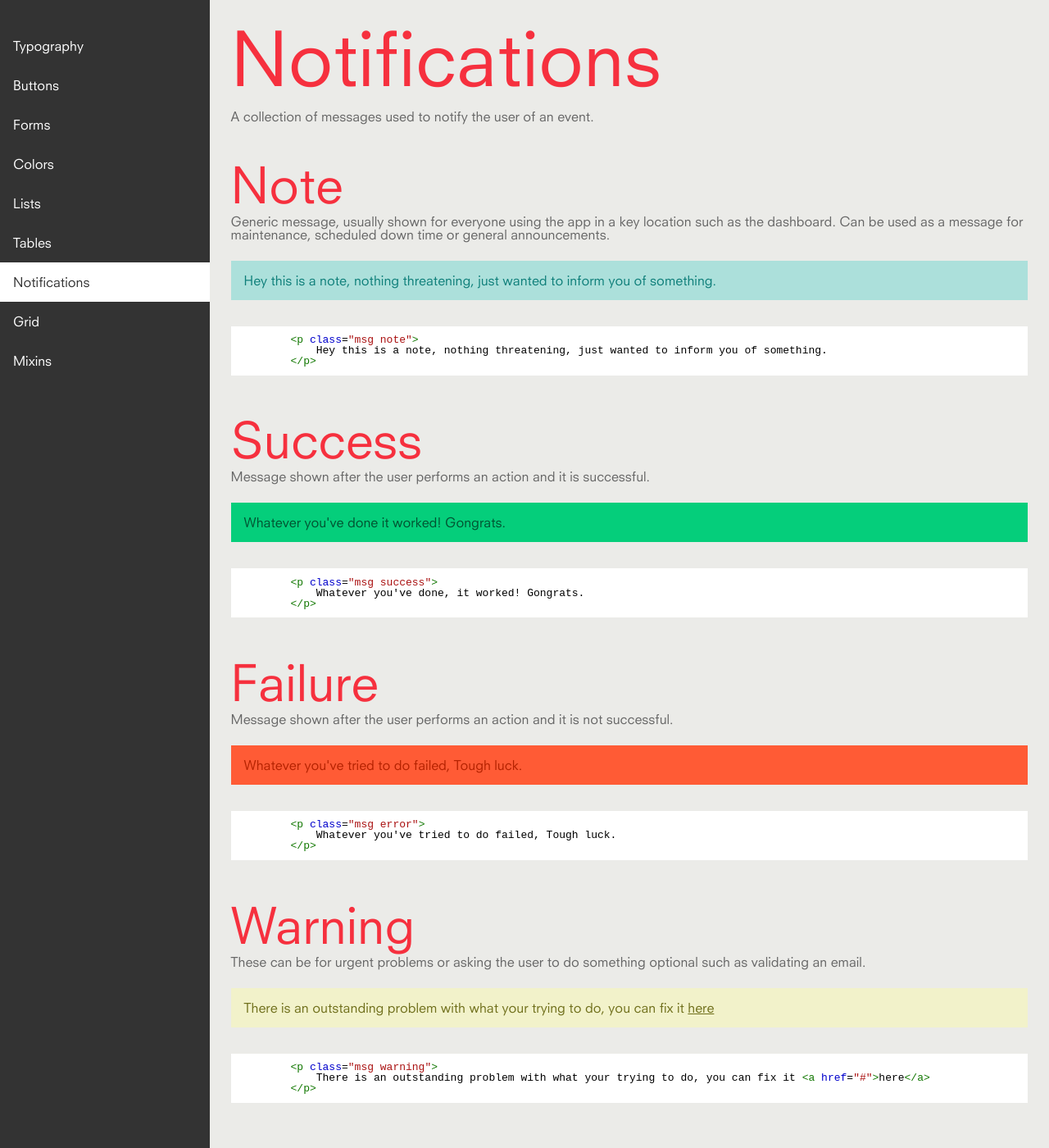
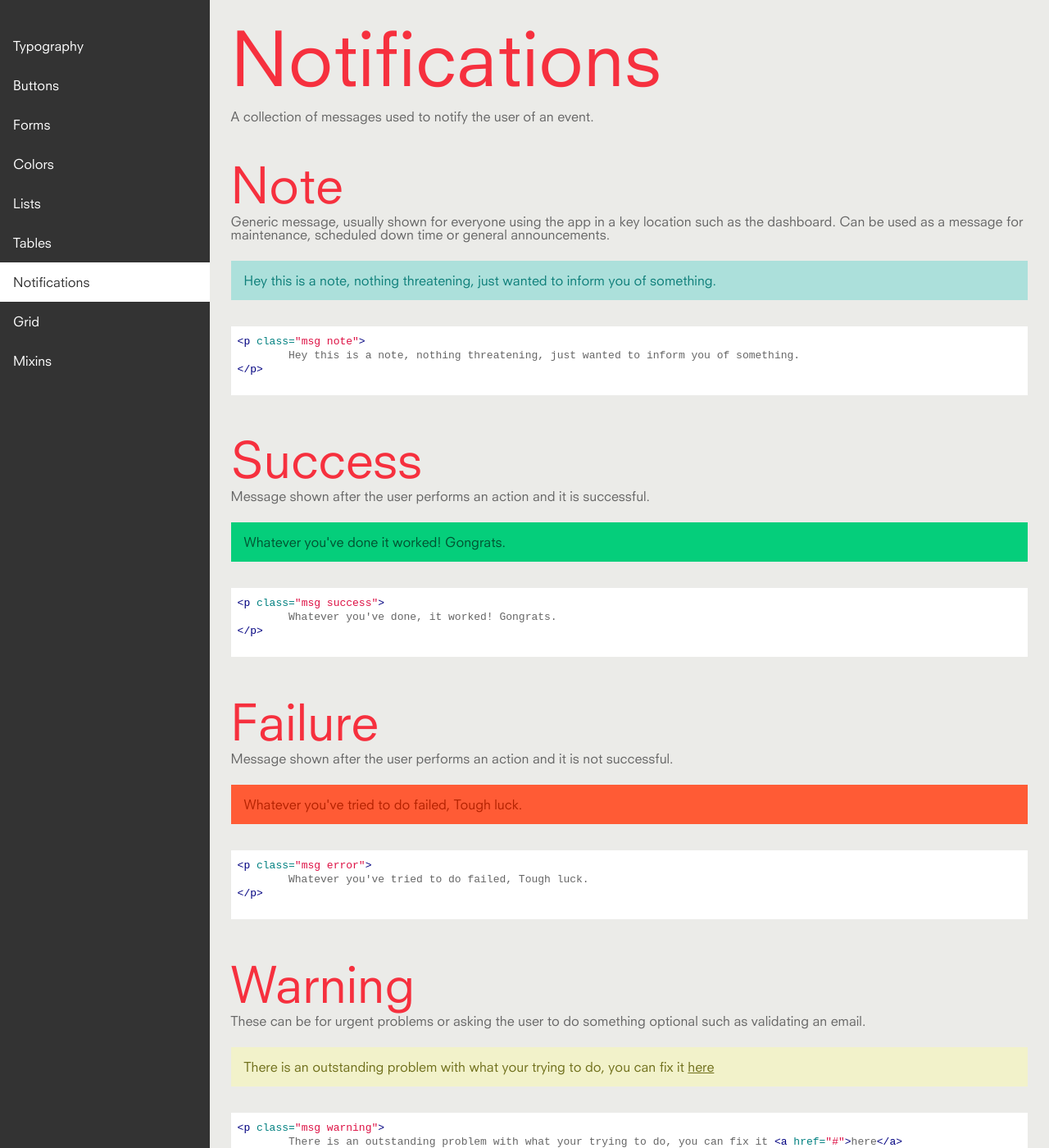
Before and after one commit to EMT/patterns, a Jekyll site: the page built from notifications.html, in a window 1280 px wide and 1400 px high. Shown: the whole window at 82% size. Built offline with Jekyll 4.4.1, drawn with Linux system fonts in a browser that asks for light colours; nearby versions of some CDN libraries.

Commit message:
Swapping code blocks to Jekyll highlighting

```diff
--- a/main.css
+++ b/main.css
@@ -664,259 +664,203 @@ div.CodeMirror-cursors {
   .CodeMirror div.CodeMirror-cursors {
     visibility: hidden; } }
 .highlight {
-  background: #ffffff; }
-
+  background: #ffffff;
+  /* Comment */
+  /* Keyword */
+  /* Operator */
+  /* Comment.Multiline */
+  /* Comment.Preproc */
+  /* Comment.Single */
+  /* Comment.Special */
+  /* Generic.Deleted */
+  /* Generic.Deleted.Specific */
+  /* Generic.Emph */
+  /* Generic.Error */
+  /* Generic.Heading */
+  /* Generic.Inserted */
+  /* Generic.Inserted.Specific */
+  /* Generic.Output */
+  /* Generic.Prompt */
+  /* Generic.Strong */
+  /* Generic.Subheading */
+  /* Generic.Traceback */
+  /* Keyword.Constant */
+  /* Keyword.Declaration */
+  /* Keyword.Pseudo */
+  /* Keyword.Reserved */
+  /* Keyword.Type */
+  /* Literal.Number */
+  /* Literal.String */
+  /* Name.Attribute */
+  /* Name.Builtin */
+  /* Name.Class */
+  /* Name.Constant */
+  /* Name.Entity */
+  /* Name.Exception */
+  /* Name.Function */
+  /* Name.Namespace */
+  /* Name.Tag */
+  /* Name.Variable */
+  /* Operator.Word */
+  /* Text.Whitespace */
+  /* Literal.Number.Float */
+  /* Literal.Number.Hex */
+  /* Literal.Number.Integer */
+  /* Literal.Number.Oct */
+  /* Literal.String.Backtick */
+  /* Literal.String.Char */
+  /* Literal.String.Doc */
+  /* Literal.String.Double */
+  /* Literal.String.Escape */
+  /* Literal.String.Heredoc */
+  /* Literal.String.Interpol */
+  /* Literal.String.Other */
+  /* Literal.String.Regex */
+  /* Literal.String.Single */
+  /* Literal.String.Symbol */
+  /* Name.Builtin.Pseudo */
+  /* Name.Variable.Class */
+  /* Name.Variable.Global */
+  /* Name.Variable.Instance */
+  /* Literal.Number.Integer.Long */ }
+  .highlight pre {
+    padding: 0.5em;
+    box-sizing: border-box;
+    -moz-box-sizing: border-box;
+    overflow: scroll; }
+  .highlight pre code {
+    white-space: pre; }
   .highlight .c {
     color: #999988;
     font-style: italic; }
-
-/* Comment */
-.highlight .err {
-  color: #a61717;
-  background-color: #e3d2d2; }
-
-/* Error */
   .highlight .k {
     font-weight: bold; }
-
-/* Keyword */
   .highlight .o {
     font-weight: bold; }
-
-/* Operator */
   .highlight .cm {
     color: #999988;
     font-style: italic; }
-
-/* Comment.Multiline */
   .highlight .cp {
     color: #999999;
     font-weight: bold; }
-
-/* Comment.Preproc */
   .highlight .c1 {
     color: #999988;
     font-style: italic; }
-
-/* Comment.Single */
   .highlight .cs {
     color: #999999;
     font-weight: bold;
     font-style: italic; }
-
-/* Comment.Special */
   .highlight .gd {
     color: #000000;
     background-color: #ffdddd; }
-
-/* Generic.Deleted */
   .highlight .gd .x {
     color: #000000;
     background-color: #ffaaaa; }
-
-/* Generic.Deleted.Specific */
   .highlight .ge {
     font-style: italic; }
-
-/* Generic.Emph */
   .highlight .gr {
     color: #aa0000; }
-
-/* Generic.Error */
   .highlight .gh {
     color: #999999; }
-
-/* Generic.Heading */
   .highlight .gi {
     color: #000000;
     background-color: #ddffdd; }
-
-/* Generic.Inserted */
   .highlight .gi .x {
     color: #000000;
     background-color: #aaffaa; }
-
-/* Generic.Inserted.Specific */
   .highlight .go {
     color: #888888; }
-
-/* Generic.Output */
   .highlight .gp {
     color: #555555; }
-
-/* Generic.Prompt */
   .highlight .gs {
     font-weight: bold; }
-
-/* Generic.Strong */
   .highlight .gu {
     color: #aaaaaa; }
-
-/* Generic.Subheading */
   .highlight .gt {
     color: #aa0000; }
-
-/* Generic.Traceback */
   .highlight .kc {
     font-weight: bold; }
-
-/* Keyword.Constant */
   .highlight .kd {
     font-weight: bold; }
-
-/* Keyword.Declaration */
   .highlight .kp {
     font-weight: bold; }
-
-/* Keyword.Pseudo */
   .highlight .kr {
     font-weight: bold; }
-
-/* Keyword.Reserved */
   .highlight .kt {
     color: #445588;
     font-weight: bold; }
-
-/* Keyword.Type */
   .highlight .m {
     color: #009999; }
-
-/* Literal.Number */
   .highlight .s {
     color: #dd1144; }
-
-/* Literal.String */
   .highlight .na {
     color: teal; }
-
-/* Name.Attribute */
   .highlight .nb {
     color: #0086b3; }
-
-/* Name.Builtin */
   .highlight .nc {
     color: #445588;
     font-weight: bold; }
-
-/* Name.Class */
   .highlight .no {
     color: teal; }
-
-/* Name.Constant */
   .highlight .ni {
     color: purple; }
-
-/* Name.Entity */
   .highlight .ne {
     color: #990000;
     font-weight: bold; }
-
-/* Name.Exception */
   .highlight .nf {
     color: #990000;
     font-weight: bold; }
-
-/* Name.Function */
   .highlight .nn {
     color: #555555; }
-
-/* Name.Namespace */
   .highlight .nt {
     color: navy; }
-
-/* Name.Tag */
   .highlight .nv {
     color: teal; }
-
-/* Name.Variable */
   .highlight .ow {
     font-weight: bold; }
-
-/* Operator.Word */
   .highlight .w {
     color: #bbbbbb; }
-
-/* Text.Whitespace */
   .highlight .mf {
     color: #009999; }
-
-/* Literal.Number.Float */
   .highlight .mh {
     color: #009999; }
-
-/* Literal.Number.Hex */
   .highlight .mi {
     color: #009999; }
-
-/* Literal.Number.Integer */
   .highlight .mo {
     color: #009999; }
-
-/* Literal.Number.Oct */
   .highlight .sb {
     color: #dd1144; }
-
-/* Literal.String.Backtick */
   .highlight .sc {
     color: #dd1144; }
-
-/* Literal.String.Char */
   .highlight .sd {
     color: #dd1144; }
-
-/* Literal.String.Doc */
   .highlight .s2 {
     color: #dd1144; }
-
-/* Literal.String.Double */
   .highlight .se {
     color: #dd1144; }
-
-/* Literal.String.Escape */
   .highlight .sh {
     color: #dd1144; }
-
-/* Literal.String.Heredoc */
   .highlight .si {
     color: #dd1144; }
-
-/* Literal.String.Interpol */
   .highlight .sx {
     color: #dd1144; }
-
-/* Literal.String.Other */
   .highlight .sr {
     color: #009926; }
-
-/* Literal.String.Regex */
   .highlight .s1 {
     color: #dd1144; }
-
-/* Literal.String.Single */
   .highlight .ss {
     color: #990073; }
-
-/* Literal.String.Symbol */
   .highlight .bp {
     color: #999999; }
-
-/* Name.Builtin.Pseudo */
   .highlight .vc {
     color: teal; }
-
-/* Name.Variable.Class */
   .highlight .vg {
     color: teal; }
-
-/* Name.Variable.Global */
   .highlight .vi {
     color: teal; }
-
-/* Name.Variable.Instance */
   .highlight .il {
     color: #009999; }
 
-/* Literal.Number.Integer.Long */
 .form-group {
   margin-bottom: 20px; }
 
--- a/notifications.html
+++ b/notifications.html
@@ -12,26 +12,23 @@ layout: default
 			<p class="msg note">
 					Hey this is a note, nothing threatening, just wanted to inform you of something.
 			</p>
-<!-- This needs to be without indentation as it will show it in the example -->
-		<textarea data-mode="text/html" class="js-code-pattern">
+			{% highlight html %}
 <p class="msg note">
 	Hey this is a note, nothing threatening, just wanted to inform you of something.
-		</p></textarea>
+</p>
+			{% endhighlight %}
 		</div>
 		<div class="element">
 			<h4>Success</h4>
 			<p>Message shown after the user performs an action and it is successful.</p>
-			<div class="left">
 			<p class="msg success">
 					Whatever you've done it worked! Gongrats.
 			</p>
-			</div>
-			<div class="left">
-		<textarea data-mode="text/html" class="js-code-pattern">
+			{% highlight html %}
 <p class="msg success">
 	Whatever you've done, it worked! Gongrats.
-		</p></textarea>
-		</div>
+</p>
+			{% endhighlight %}
 		</div>
 		<div class="element">
 			<h4>Failure</h4>
@@ -39,10 +36,11 @@ layout: default
 			<p class="msg error">
 					Whatever you've tried to do failed, Tough luck.
 			</p>
-		<textarea data-mode="text/html" class="js-code-pattern">
+			{% highlight html %}
 <p class="msg error">
 	Whatever you've tried to do failed, Tough luck.
-		</p></textarea>
+</p>
+			{% endhighlight %}
 		</div>
 		<div class="element">
 			<h4>Warning</h4>
@@ -50,10 +48,11 @@ layout: default
 			<p class="msg warning">
 					There is an outstanding problem with what your trying to do, you can fix it <a href="#">here</a>
 			</p>
-		<textarea data-mode="text/html" class="js-code-pattern">
+			{% highlight html %}
 <p class="msg warning">
 	There is an outstanding problem with what your trying to do, you can fix it <a href="#">here</a>
-		</p></textarea>
+</p>
+			{% endhighlight %}
 		</div>
 
 	</section>
--- a/scss/vendor/_syntax.scss
+++ b/scss/vendor/_syntax.scss
@@ -1,62 +1,69 @@
+
+// Code hightlighting colors for Jekyll's in-built highlighting function.
 
 
-.highlight  { background: #ffffff; }
-.highlight .c { color: #999988; font-style: italic } /* Comment */
-.highlight .err { color: #a61717; background-color: #e3d2d2 } /* Error */
-.highlight .k { font-weight: bold } /* Keyword */
-.highlight .o { font-weight: bold } /* Operator */
-.highlight .cm { color: #999988; font-style: italic } /* Comment.Multiline */
-.highlight .cp { color: #999999; font-weight: bold } /* Comment.Preproc */
-.highlight .c1 { color: #999988; font-style: italic } /* Comment.Single */
-.highlight .cs { color: #999999; font-weight: bold; font-style: italic } /* Comment.Special */
-.highlight .gd { color: #000000; background-color: #ffdddd } /* Generic.Deleted */
-.highlight .gd .x { color: #000000; background-color: #ffaaaa } /* Generic.Deleted.Specific */
-.highlight .ge { font-style: italic } /* Generic.Emph */
-.highlight .gr { color: #aa0000 } /* Generic.Error */
-.highlight .gh { color: #999999 } /* Generic.Heading */
-.highlight .gi { color: #000000; background-color: #ddffdd } /* Generic.Inserted */
-.highlight .gi .x { color: #000000; background-color: #aaffaa } /* Generic.Inserted.Specific */
-.highlight .go { color: #888888 } /* Generic.Output */
-.highlight .gp { color: #555555 } /* Generic.Prompt */
-.highlight .gs { font-weight: bold } /* Generic.Strong */
-.highlight .gu { color: #aaaaaa } /* Generic.Subheading */
-.highlight .gt { color: #aa0000 } /* Generic.Traceback */
-.highlight .kc { font-weight: bold } /* Keyword.Constant */
-.highlight .kd { font-weight: bold } /* Keyword.Declaration */
-.highlight .kp { font-weight: bold } /* Keyword.Pseudo */
-.highlight .kr { font-weight: bold } /* Keyword.Reserved */
-.highlight .kt { color: #445588; font-weight: bold } /* Keyword.Type */
-.highlight .m { color: #009999 } /* Literal.Number */
-.highlight .s { color: #d14 } /* Literal.String */
-.highlight .na { color: #008080 } /* Name.Attribute */
-.highlight .nb { color: #0086B3 } /* Name.Builtin */
-.highlight .nc { color: #445588; font-weight: bold } /* Name.Class */
-.highlight .no { color: #008080 } /* Name.Constant */
-.highlight .ni { color: #800080 } /* Name.Entity */
-.highlight .ne { color: #990000; font-weight: bold } /* Name.Exception */
-.highlight .nf { color: #990000; font-weight: bold } /* Name.Function */
-.highlight .nn { color: #555555 } /* Name.Namespace */
-.highlight .nt { color: #000080 } /* Name.Tag */
-.highlight .nv { color: #008080 } /* Name.Variable */
-.highlight .ow { font-weight: bold } /* Operator.Word */
-.highlight .w { color: #bbbbbb } /* Text.Whitespace */
-.highlight .mf { color: #009999 } /* Literal.Number.Float */
-.highlight .mh { color: #009999 } /* Literal.Number.Hex */
-.highlight .mi { color: #009999 } /* Literal.Number.Integer */
-.highlight .mo { color: #009999 } /* Literal.Number.Oct */
-.highlight .sb { color: #d14 } /* Literal.String.Backtick */
-.highlight .sc { color: #d14 } /* Literal.String.Char */
-.highlight .sd { color: #d14 } /* Literal.String.Doc */
-.highlight .s2 { color: #d14 } /* Literal.String.Double */
-.highlight .se { color: #d14 } /* Literal.String.Escape */
-.highlight .sh { color: #d14 } /* Literal.String.Heredoc */
-.highlight .si { color: #d14 } /* Literal.String.Interpol */
-.highlight .sx { color: #d14 } /* Literal.String.Other */
-.highlight .sr { color: #009926 } /* Literal.String.Regex */
-.highlight .s1 { color: #d14 } /* Literal.String.Single */
-.highlight .ss { color: #990073 } /* Literal.String.Symbol */
-.highlight .bp { color: #999999 } /* Name.Builtin.Pseudo */
-.highlight .vc { color: #008080 } /* Name.Variable.Class */
-.highlight .vg { color: #008080 } /* Name.Variable.Global */
-.highlight .vi { color: #008080 } /* Name.Variable.Instance */
-.highlight .il { color: #009999 } /* Literal.Number.Integer.Long */
+.highlight {
+	background: #ffffff;
+
+	pre { padding: 0.5em; box-sizing: border-box; -moz-box-sizing: border-box; overflow: scroll; }
+	pre code { white-space: pre; }
+
+	.c { color: #999988; font-style: italic } /* Comment */
+	.k { font-weight: bold } /* Keyword */
+	.o { font-weight: bold } /* Operator */
+	.cm { color: #999988; font-style: italic } /* Comment.Multiline */
+	.cp { color: #999999; font-weight: bold } /* Comment.Preproc */
+	.c1 { color: #999988; font-style: italic } /* Comment.Single */
+	.cs { color: #999999; font-weight: bold; font-style: italic } /* Comment.Special */
+	.gd { color: #000000; background-color: #ffdddd } /* Generic.Deleted */
+	.gd .x { color: #000000; background-color: #ffaaaa } /* Generic.Deleted.Specific */
+	.ge { font-style: italic } /* Generic.Emph */
+	.gr { color: #aa0000 } /* Generic.Error */
+	.gh { color: #999999 } /* Generic.Heading */
+	.gi { color: #000000; background-color: #ddffdd } /* Generic.Inserted */
+	.gi .x { color: #000000; background-color: #aaffaa } /* Generic.Inserted.Specific */
+	.go { color: #888888 } /* Generic.Output */
+	.gp { color: #555555 } /* Generic.Prompt */
+	.gs { font-weight: bold } /* Generic.Strong */
+	.gu { color: #aaaaaa } /* Generic.Subheading */
+	.gt { color: #aa0000 } /* Generic.Traceback */
+	.kc { font-weight: bold } /* Keyword.Constant */
+	.kd { font-weight: bold } /* Keyword.Declaration */
+	.kp { font-weight: bold } /* Keyword.Pseudo */
+	.kr { font-weight: bold } /* Keyword.Reserved */
+	.kt { color: #445588; font-weight: bold } /* Keyword.Type */
+	.m { color: #009999 } /* Literal.Number */
+	.s { color: #d14 } /* Literal.String */
+	.na { color: #008080 } /* Name.Attribute */
+	.nb { color: #0086B3 } /* Name.Builtin */
+	.nc { color: #445588; font-weight: bold } /* Name.Class */
+	.no { color: #008080 } /* Name.Constant */
+	.ni { color: #800080 } /* Name.Entity */
+	.ne { color: #990000; font-weight: bold } /* Name.Exception */
+	.nf { color: #990000; font-weight: bold } /* Name.Function */
+	.nn { color: #555555 } /* Name.Namespace */
+	.nt { color: #000080 } /* Name.Tag */
+	.nv { color: #008080 } /* Name.Variable */
+	.ow { font-weight: bold } /* Operator.Word */
+	.w { color: #bbbbbb } /* Text.Whitespace */
+	.mf { color: #009999 } /* Literal.Number.Float */
+	.mh { color: #009999 } /* Literal.Number.Hex */
+	.mi { color: #009999 } /* Literal.Number.Integer */
+	.mo { color: #009999 } /* Literal.Number.Oct */
+	.sb { color: #d14 } /* Literal.String.Backtick */
+	.sc { color: #d14 } /* Literal.String.Char */
+	.sd { color: #d14 } /* Literal.String.Doc */
+	.s2 { color: #d14 } /* Literal.String.Double */
+	.se { color: #d14 } /* Literal.String.Escape */
+	.sh { color: #d14 } /* Literal.String.Heredoc */
+	.si { color: #d14 } /* Literal.String.Interpol */
+	.sx { color: #d14 } /* Literal.String.Other */
+	.sr { color: #009926 } /* Literal.String.Regex */
+	.s1 { color: #d14 } /* Literal.String.Single */
+	.ss { color: #990073 } /* Literal.String.Symbol */
+	.bp { color: #999999 } /* Name.Builtin.Pseudo */
+	.vc { color: #008080 } /* Name.Variable.Class */
+	.vg { color: #008080 } /* Name.Variable.Global */
+	.vi { color: #008080 } /* Name.Variable.Instance */
+	.il { color: #009999 } /* Literal.Number.Integer.Long */
+}
```
Also changed, not shown: buttons.html (+8 -7 lines), mixins.html (+6 -5 lines), tables.html (+0 -37 lines). Lines whose indentation alone changed are shown as unchanged.
